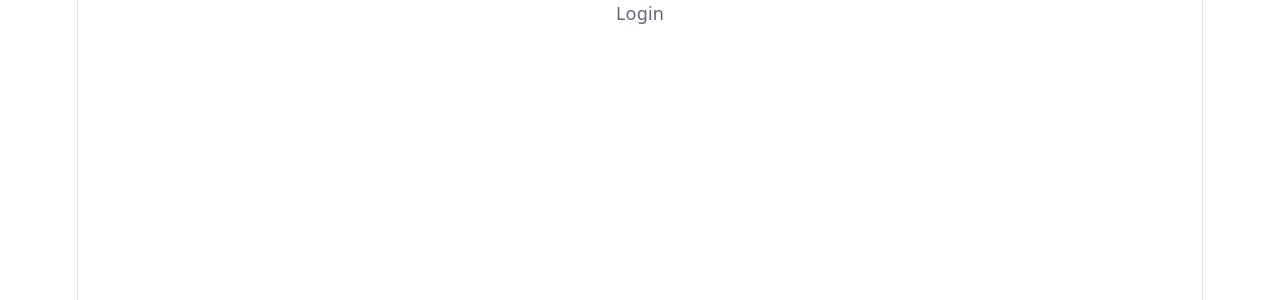
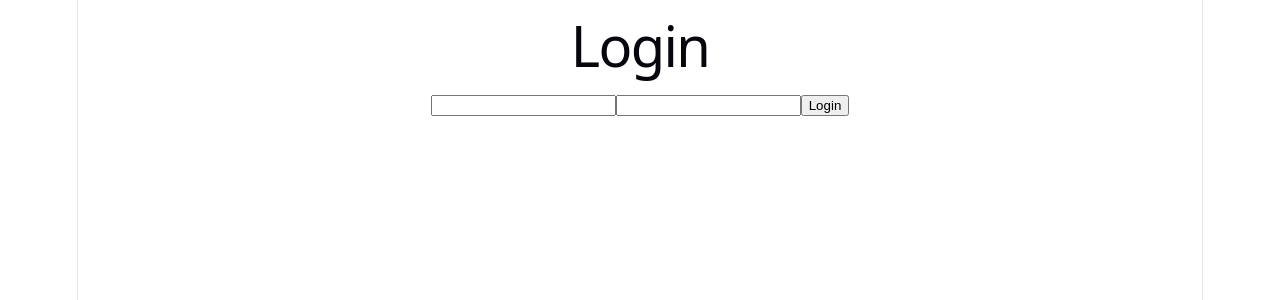
Before and after one commit to vkr-02/DevFlow, a React app in the folder frontend/: page /login in a window 1280 px wide. Shown: the top 300 px of the page. Built offline with nearby package versions, Linux system fonts and the light colour scheme; the HTML template or start-up script is replaced by a standard one.

Commit message:
feat: add frontend login and JWT storage

```diff
--- a/frontend/src/pages/Login.jsx
+++ b/frontend/src/pages/Login.jsx
@@ -1,9 +1,58 @@
-import React from 'react'
+import { useState } from "react";
+import { useNavigate } from "react-router-dom";
 
-const Login = () => {
-  return (
-    <div>Login</div>
-  )
+function Login () {
+    const [email, setEmail] = useState("");
+    const [password, setPassword] = useState("");
+    const navigate = useNavigate();
+    const [message, setMessage] = useState("");
+
+    const handleSubmit = async (e) => {
+        e.preventDefault();
+
+        try {
+            const response = await fetch("http://localhost:5000/api/auth/login", {
+                method: "POST",
+                headers: {
+                    "Content-Type" : "application/json"
+                },
+                body: JSON.stringify({
+                    email,
+                    password
+                })
+            });
+            const data = await response.json();
+            setMessage(data.message);
+
+            if(response.ok) {
+                localStorage.setItem("token", data.token);
+                navigate("/tasks");
+            }
+        } catch (error) {
+            setMessage("Unable to connect to server");
+            console.log("Login error:", error);
+
+        }
+    }
+
+    return (
+        <div>
+            <h1>Login</h1>
+
+            <form onSubmit={handleSubmit}>
+                <input type="email"
+                value={email}
+                onChange={(e) => setEmail(e.target.value)}
+                />
+                <input type="password"
+                value={password}
+                onChange={(e) => setPassword(e.target.value)}
+                />
+                <button type="submit">Login</button>
+            </form>
+            <p>{message}</p>
+        </div>
+    )
 }
 
-export default Login
+export default Login;
```
